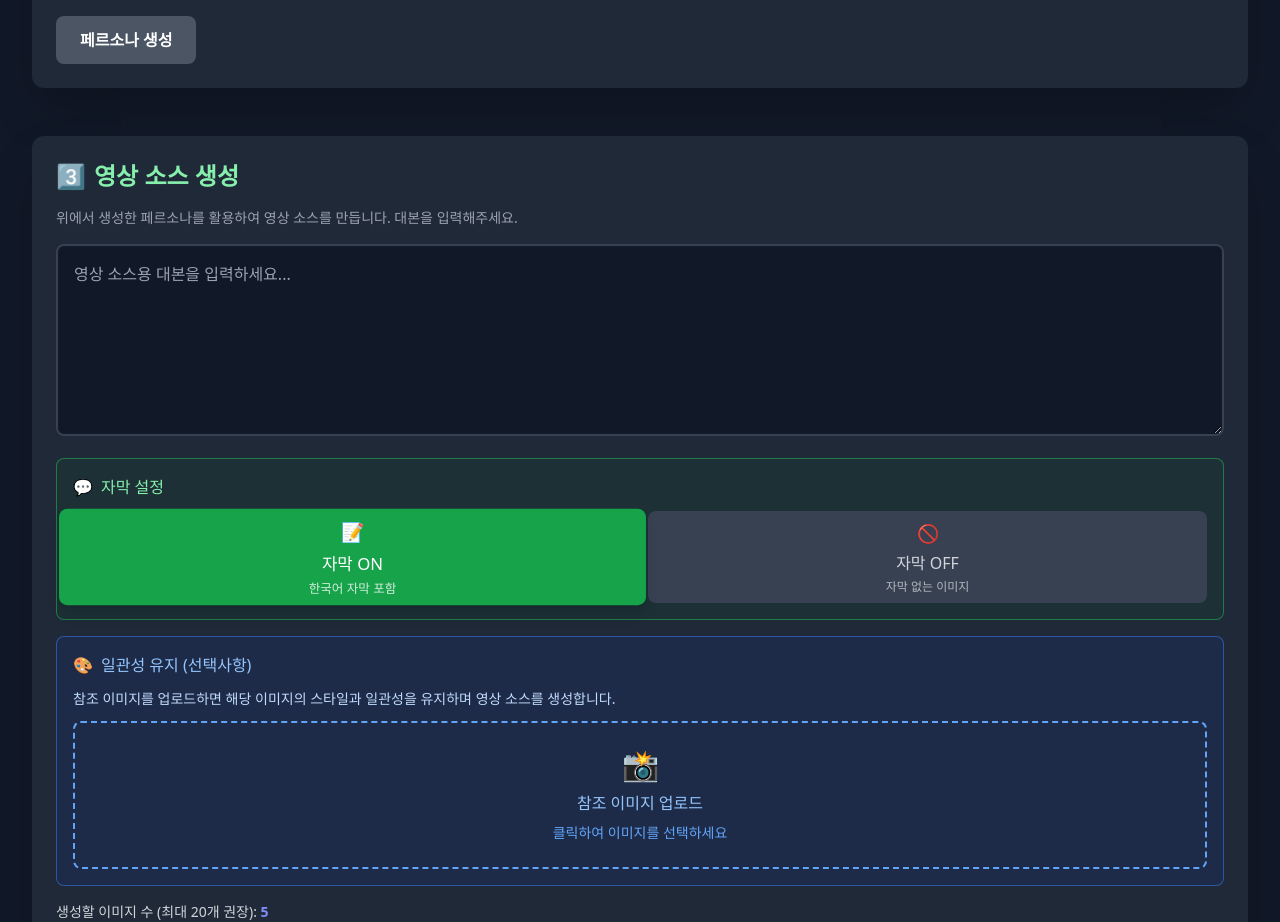
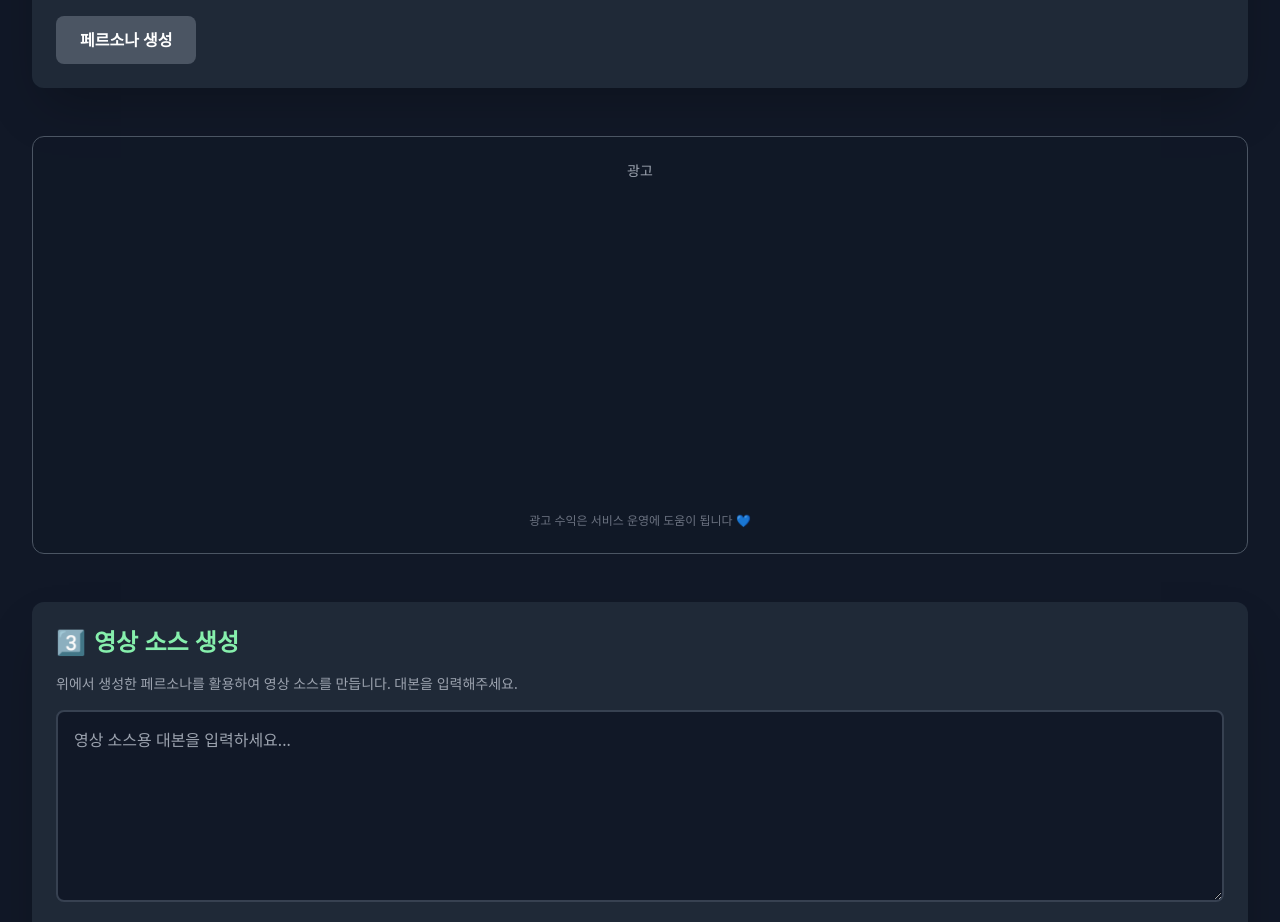
Before and after one commit to angibeom0985-arch/youtube-image, a React (Vite) app: page / in a window 1280 px wide. Shown: the part 1180-2102 px from the top of the page. Built offline with nearby package versions, Linux system fonts and the light colour scheme.

Commit message:
페르소나와 영상 소스 생성 사이에 디스플레이 광고 추가

```diff
--- a/App.tsx
+++ b/App.tsx
@@ -9,6 +9,7 @@ import CharacterCard from './components/CharacterCard';
 import StoryboardImage from './components/StoryboardImage';
 import Slider from './components/Slider';
 import AdBanner from './components/AdBanner';
+import DisplayAd from './components/DisplayAd';
 
 const App: React.FC = () => {
     const [apiKey, setApiKey] = useState<string>('');
@@ -547,6 +548,9 @@ const App: React.FC = () => {
 
                     {characters.length > 0 && <AdBanner />}
 
+                    {/* 페르소나와 영상 소스 사이 디스플레이 광고 */}
+                    <DisplayAd />
+
                     {/* 3단계는 항상 표시 */}
                     <section className="bg-gray-800 p-6 rounded-xl shadow-2xl">
                         <h2 className="text-2xl font-bold mb-4 text-green-300 flex items-center">
--- /dev/null
+++ b/components/DisplayAd.tsx
@@ -0,0 +1,47 @@
+import React, { useEffect } from 'react';
+
+declare global {
+  interface Window {
+    adsbygoogle: any[];
+  }
+}
+
+interface DisplayAdProps {
+  className?: string;
+  style?: React.CSSProperties;
+}
+
+const DisplayAd: React.FC<DisplayAdProps> = ({ className = "", style = {} }) => {
+  useEffect(() => {
+    try {
+      (window.adsbygoogle = window.adsbygoogle || []).push({});
+    } catch (err) {
+      console.log('AdSense Display error:', err);
+    }
+  }, []);
+
+  return (
+    <div className={`my-12 ${className}`} style={style}>
+      <div className="text-center bg-gray-900/50 border border-gray-600 rounded-xl p-6">
+        <div className="text-gray-400 text-sm mb-4">광고</div>
+        <ins
+          className="adsbygoogle"
+          style={{
+            display: 'block',
+            width: '100%',
+            height: '300px'
+          }}
+          data-ad-client="ca-pub-2686975437928535"
+          data-ad-slot="2376295288"
+          data-ad-format="rectangle"
+          data-full-width-responsive="true"
+        />
+        <div className="text-gray-500 text-xs mt-4">
+          광고 수익은 서비스 운영에 도움이 됩니다 💙
+        </div>
+      </div>
+    </div>
+  );
+};
+
+export default DisplayAd;
```
